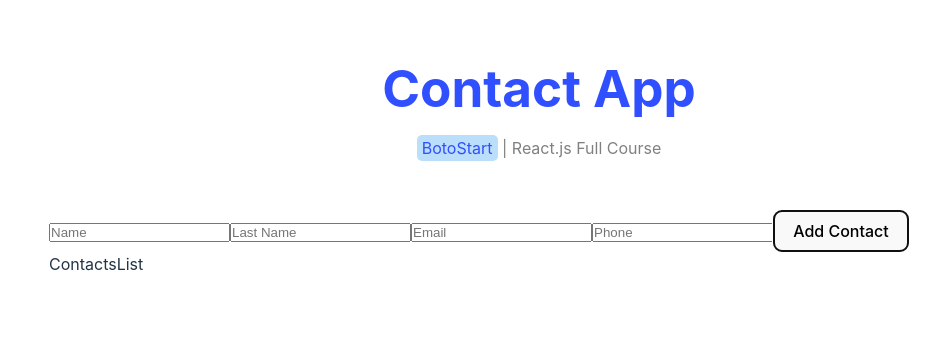
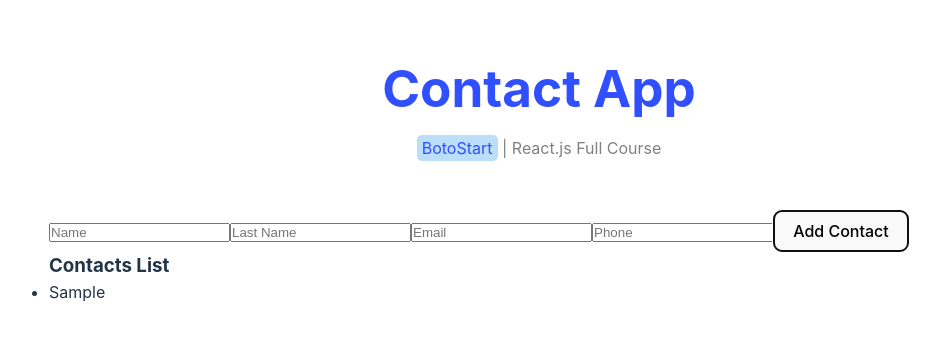
Before and after one commit to MaryamMirafzal/ContactApp, a React (Vite) app: page / in a window 1280 px wide. Both pictures are taken after typing "Sample", "Sample", "name@example.com", "5" into the empty fields and a click on the button "Add Contact". Shown: the top 338 px of the page, without its empty margins (101-1041 px from the left). Built offline with nearby package versions, Linux system fonts and the light colour scheme.

Commit message:
add unique id for Contacts List

```diff
--- a/package.json
+++ b/package.json
@@ -11,7 +11,8 @@
   },
   "dependencies": {
     "react": "^18.3.1",
-    "react-dom": "^18.3.1"
+    "react-dom": "^18.3.1",
+    "uuid": "^10.0.0"
   },
   "devDependencies": {
     "@types/react": "^18.3.3",
--- a/src/Components/Contacts.jsx
+++ b/src/Components/Contacts.jsx
@@ -1,64 +1,8 @@
-
-
-
-// function Contacts() {
-//     const [contacts, setContacts] = useState([])
-//     const [ alert , setAlert ] = useState(``)
-//     const [contact , setContact ] = useState({
-//         name:'',
-//         lastName:'',
-//         phone:'',
-//         email:'',
-//     })
-
-
-//     const changeHandler = (event)=>{
-//         const name = event.target.name;
-//         const value = event.target.value;
-//         setContact((contact)=> ({...contact,[name]:value}))
-//     }
-//     const addContacts = () =>{
-//       if( !contact.name || !contact.lastName || !contact.phone || !contact.email ){
-//         setAlert("Please enter valid data! ")
-//         return;
-//       }
-//       setAlert(``);
-//       setContacts( contacts => [...contacts , contact])
-//       setContact({
-//         name:"",
-//         lastName:"",
-//         phone:"",
-//         email:"",
-//       })
-//     }
-//   return (
-
-//     <div>
-//         <div>
-//             {
-//               inputs.map((input)=>
-//                 // eslint-disable-next-line react/jsx-key
-//                 <input type={input.type}
-//                 key={input.name}
-//                 name={input.name}
-//                 placeholder={input.placeholder}
-//                 value={contact[input.name]}
-//                 onChange={changeHandler}/>
-//               )
-
-//             }
-
-//             <button onClick={addContacts}>Add Contact</button>
-//         </div>
-//         <div>{alert && <p>{alert}</p>}</div>
-//         <ContactsList contacts={contacts} />
-//     </div>
-//   )
-// }
 
 // export default Contacts
 import { useState } from "react";
 import ContactsList from "./ContactsList";
+import { v4 } from "uuid"
 
 const inputs = [
   { type: "text", name: "name", placeholder: "Name" },
@@ -71,6 +15,7 @@
   const [contacts, setContacts] = useState([]);
   const [alert, setAlert] = useState('');
   const [contact, setContact] = useState({
+    id:'',
     name: '',
     lastName: '',
     phone: '',
@@ -88,7 +33,8 @@
       return;
     }
     setAlert('');
-    setContacts((prevContacts) => [...prevContacts, contact]);
+    const newContact = {... contact , id: v4()}
+    setContacts((contacts) => [...contacts, newContact]);
     setContact({
       name: '',
       lastName: '',
--- a/src/Components/ContactsList.jsx
+++ b/src/Components/ContactsList.jsx
@@ -1,8 +1,13 @@
-
-function ContactsList(props) {
-    console.log(props);
+function ContactsList({contacts}) {
+  console.log(contacts);
   return (
-    <div>ContactsList</div>
+    <div>
+      <h3>Contacts List</h3>
+      <ul>
+        {contacts.map((contact) =>
+          (<li key={contact.id}>{contact.name}</li>))}
+      </ul>
+    </div>
   )
 }
 
```
Also changed, not shown: 1 other file (tests, documents, lock files or other folders).
